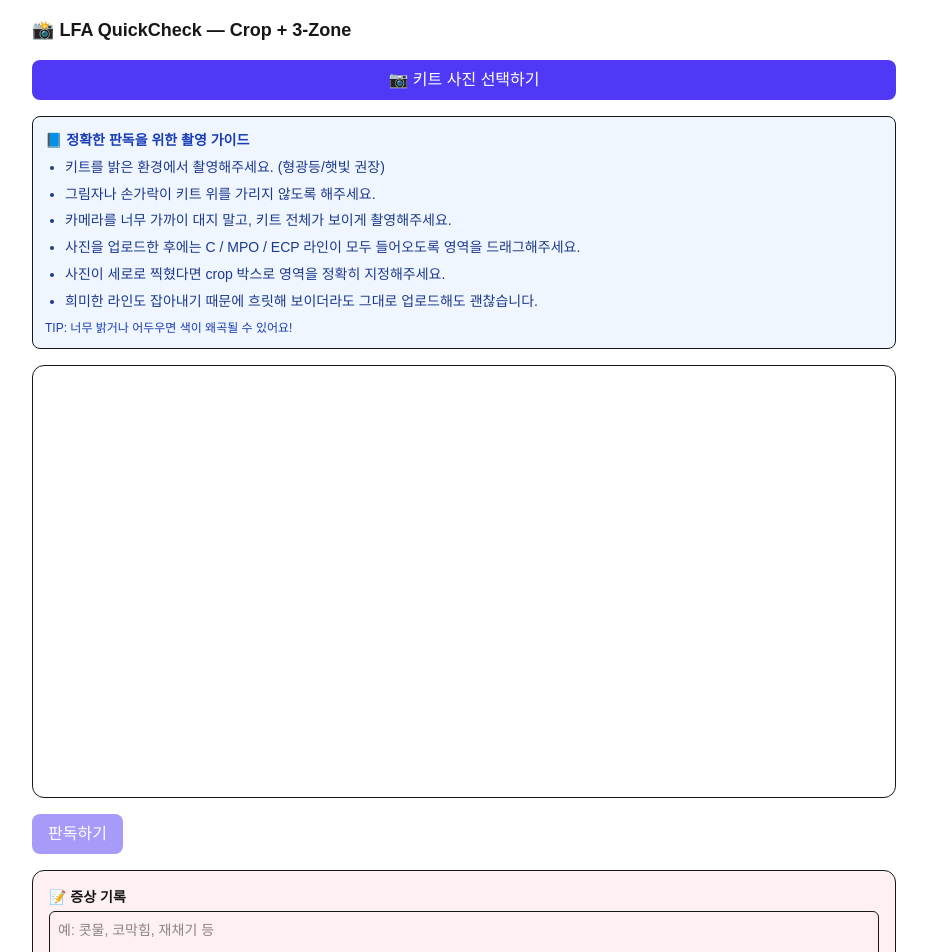
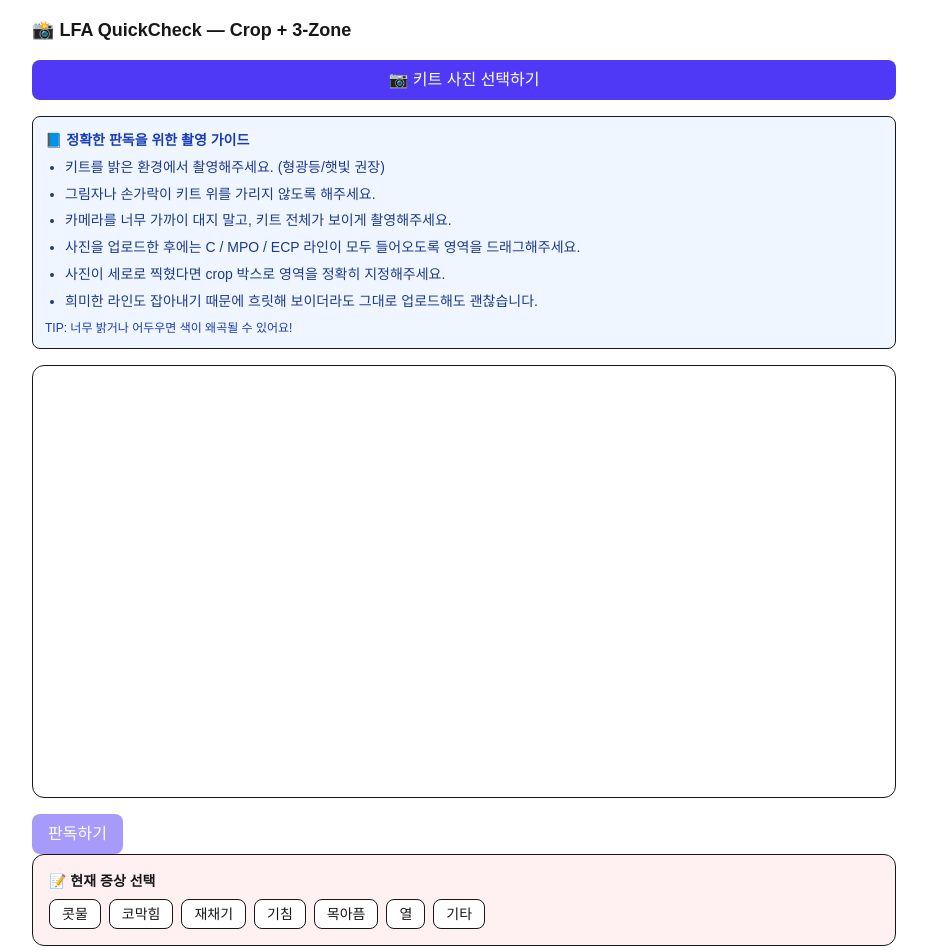
Before and after one commit to syeonu2323-ship-it/rhini-coach, a Next.js app: page /analyze in a window 1280 px wide. Shown: the top 952 px of the page, without its empty margins (176-1103 px from the left). Built offline with nearby package versions, Linux system fonts and the light colour scheme.

Commit message:
update: glare fix & mpo/ecp position logic

```diff
--- a/components/LfaAnalyzer.tsx
+++ b/components/LfaAnalyzer.tsx
@@ -311,6 +311,8 @@ export default function LfaAnalyzer() {
   const [cropBox, setCropBox] = useState<CropRect | null>(null);
   const [result, setResult] = useState<AnalyzeOut | null>(null);
   const [symptom, setSymptom] = useState("");
+  const [otherSymptom, setOtherSymptom] = useState("");
+
 
     const router = useRouter();
 
@@ -459,6 +461,70 @@ export default function LfaAnalyzer() {
           </p>
         </div>
       )}
+{/* 🔥 증상 선택 (버튼 + 기타 입력) */}
+<div className="p-4 bg-rose-50 border rounded-xl text-sm mb-4">
+  <div className="font-semibold mb-2">📝 현재 증상 선택</div>
+
+  <div className="flex flex-wrap gap-2">
+    {[
+      "콧물",
+      "코막힘",
+      "재채기",
+      "기침",
+      "목아픔",
+      "열",
+    ].map((sym) => (
+      <button
+        key={sym}
+        className={`px-3 py-1 rounded-lg border ${
+          symptom.includes(sym)
+            ? "bg-rose-600 text-white border-rose-600"
+            : "bg-white"
+        }`}
+        onClick={() => {
+          if (symptom.includes(sym)) {
+            setSymptom(symptom.replace(sym, ""));
+          } else {
+            setSymptom(symptom + " " + sym);
+          }
+        }}
+      >
+        {sym}
+      </button>
+    ))}
+
+    {/* ⭐ 기타 버튼 */}
+    <button
+      className={`px-3 py-1 rounded-lg border ${
+        symptom.includes("기타")
+          ? "bg-rose-600 text-white border-rose-600"
+          : "bg-white"
+      }`}
+      onClick={() => {
+        if (symptom.includes("기타")) {
+          setSymptom(symptom.replace("기타", ""));
+        } else {
+          setSymptom(symptom + " 기타");
+        }
+      }}
+    >
+      기타
+    </button>
+  </div>
+
+  {/* ⭐ 기타 입력창 */}
+  {symptom.includes("기타") && (
+    <div className="mt-3">
+      <input
+        type="text"
+        placeholder="기타 증상을 입력하세요 (예: 두통)"
+        className="w-full border rounded-md p-2 text-sm"
+        value={otherSymptom}
+        onChange={(e) => setOtherSymptom(e.target.value)}
+      />
+    </div>
+  )}
+</div>
 
       {/* 증상 기록 */}
       <div className="mt-4 p-4 bg-rose-50 border rounded-xl text-sm">
@@ -475,7 +541,7 @@ export default function LfaAnalyzer() {
         <button
           className="mt-2 px-3 py-1.5 bg-rose-600 text-white rounded-lg"
           onClick={() => {
-            const out = analyzeSymptoms(symptom);
+            const out = analyzeSymptoms(symptom + " " + otherSymptom);
             alert(
               `💊 약 추천: ${out.otc.join(", ") || "없음"}
 🏥 진료과: ${out.dept.join(", ") || "없음"}
```
